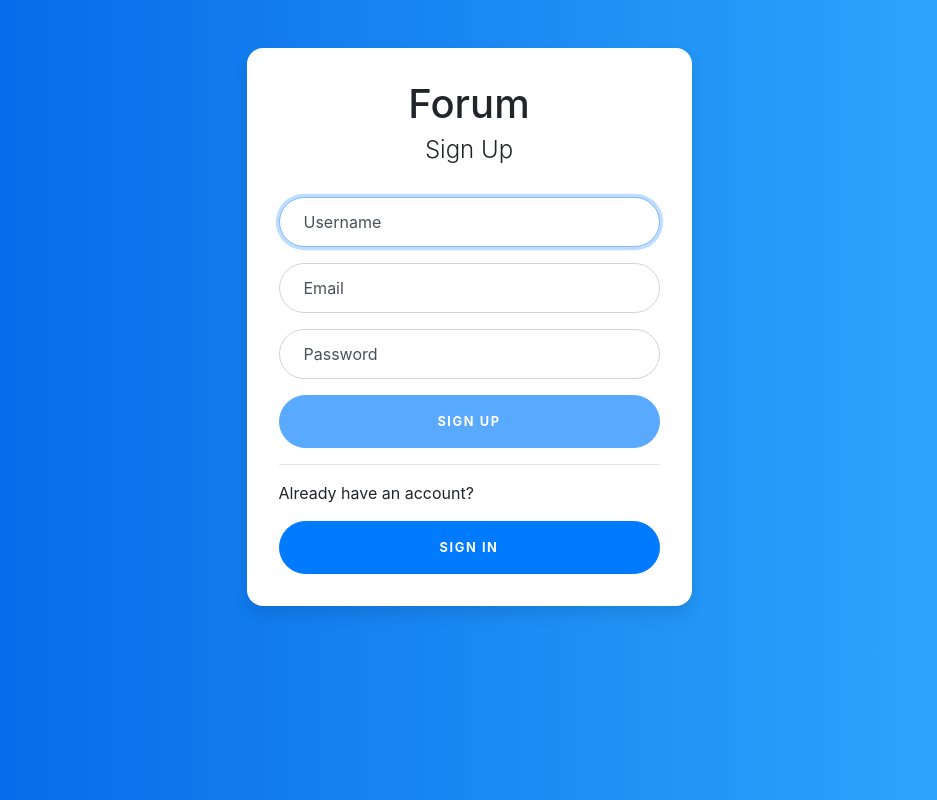
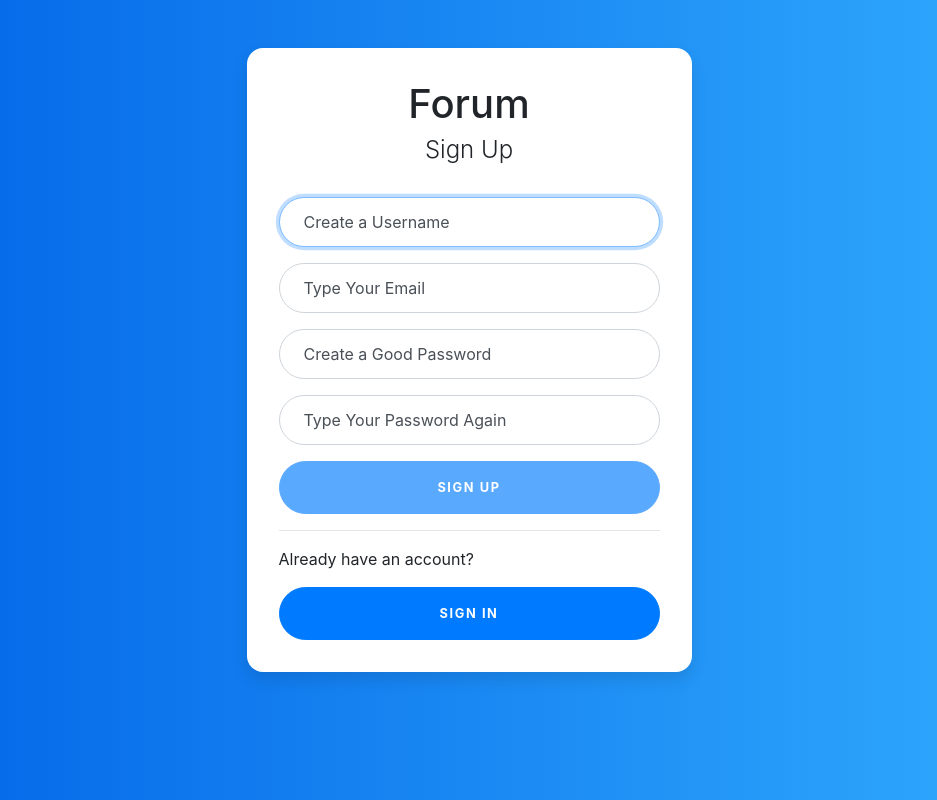
Before and after one commit to kel-lit/DjangoPractice, a Django app: page /account/signup/ in a window 1280 px wide. Shown: the whole page, without its empty margins (171-1108 px from the left). Run offline with Django 3.2, Linux system fonts and the light colour scheme; some libraries are stand-ins or nearby versions.

Commit message:
Adds 'type password again' field to signup

```diff
--- a/core/static/css/core/signup.css
+++ b/core/static/css/core/signup.css
@@ -1,6 +1,7 @@
 .user-taken-tooltip,
 .email-invalid-tooltip,
-.password-invalid-tooltip{
+.password-invalid-tooltip,
+.password-match-invalid-tooltip{
     color: #495057;
     text-align: center;
     transform: translate(0, -10px);
--- /dev/null
+++ b/core/static/css/dashboard/home_base.css
@@ -0,0 +1,5 @@
+* {
+    margin: 0;
+    padding: 0;
+    width: 100%;
+}
--- a/core/static/js/core/accounts.js
+++ b/core/static/js/core/accounts.js
@@ -3,26 +3,41 @@ $(document).ready(function(){
 
     $('.signin-submit').prop('disabled', true);
 
-    var user_valid, email_valid, pass_valid;
-
-    $('.form-control').change(function(){
-        user_valid = $('#inputUsername').attr("data-valid");
-        email_valid = $('#inputEmail').attr("data-valid");
-        pass_valid = $('#inputPassword').attr("data-valid");
-        if (user_valid && email_valid && pass_valid === 'true'){
-            // enable form button when all inputs are valid
-            $('.signin-submit').prop('disabled', false);
-        }
-        else {
-            $('.signin-submit').prop('disabled', true);
-        }
-    });
-
     isUserValid();
     isEmailValid();
     isPassValid();
+    doPasswordsMatch();
 
+    $('.form-control').on('change focusout', isFormValid);
+
+    $('.form-signin').submit(function(e){
+        e.preventDefault();
+        var form = this;
+        $(':focus').blur();
+        if (isFormValid()){
+            this.submit();
+        }
+    });
 });
+
+function isFormValid(){
+
+    var user_valid, email_valid, pass_valid, pass_match;
+
+    user_valid = toBool($('#inputUsername').attr('data-valid'));
+    email_valid = toBool($('#inputEmail').attr('data-valid'));
+    pass_valid = toBool($('#inputPassword').attr('data-valid'));
+    pass_match = toBool($('#inputPasswordMatch').attr('data-valid'));
+    if (user_valid && email_valid && pass_valid && pass_match){
+        // enable form button when all inputs are valid
+        $('.signin-submit').prop('disabled', false);
+        return true;
+    }
+    else {
+        $('.signin-submit').prop('disabled', true);
+        return false;
+    }
+};
 
 function isUserValid(){
 
@@ -68,7 +83,7 @@ function isEmailValid(){
 
 function isPassValid(){
 
-    $('#inputPassword').bind("input", function(){
+    $('#inputPassword').bind('input', function(){
        var pass = $('#inputPassword').val();
        var tooltip = createPasswordTooltip(pass);
        $('.password-invalid-tooltip-text').html(tooltip);
@@ -79,9 +94,7 @@ function isPassValid(){
             validInput(true, "#inputPassword");
         }
         else{
-            console.log(passIsValid(pass));
             if (passIsValid(pass)){
-
                 $('.password-invalid-tooltip').prop('hidden', true);
                 $('#password-check').prop('hidden', false);
                 validInput(true, '#inputPassword')
@@ -91,6 +104,32 @@ function isPassValid(){
                 $('.password-invalid-tooltip').prop('hidden', false);
                 $('#password-check').prop('hidden', true);
                 validInput(false, '#inputPassword')
+            };
+        };
+    });
+};
+
+function doPasswordsMatch(){
+
+    $('#inputPasswordMatch').focusout(function(){
+        var password = $('#inputPassword').val();
+        var match = $('#inputPasswordMatch').val();
+        if (match == ""){
+            //If field is empty, remove tooltip
+            $('.password-match-invalid-tooltip').prop('hidden', true);
+            $('#password-match-check').prop('hidden', true);
+            validInput(true, "#inputPasswordMatch");
+        }
+        else {
+            if (password == match){
+                $('.password-match-invalid-tooltip').prop('hidden', true);
+                $('#password-match-check').prop('hidden', false);
+                validInput(true, '#inputPasswordMatch')
+            }
+            else {
+                $('.password-match-invalid-tooltip').prop('hidden', false);
+                $('#password-match-check').prop('hidden', true);
+                validInput(false, '#inputPasswordMatch')
             };
         };
     });
@@ -212,3 +251,13 @@ function createPasswordTooltip(password){
 
     return tooltip;
 }
+
+function toBool(string){
+
+    if (string == 'true'){
+        return true;
+    }
+    else {
+        return false;
+    }
+}
--- a/core/templates/accounts/signup.html
+++ b/core/templates/accounts/signup.html
@@ -44,7 +44,7 @@ Forum Sign Up
 									<i class="far fa-check-circle"></i>
 								</div>
 							</div>
-                            <label for="inputUsername">Username</label>
+                            <label for="inputUsername">Create a Username</label>
                             <div class="account-tooltip user-taken-tooltip" hidden>
                                 <div class="account-tooltip-text user-taken-tooltip-text">
                                     This username is taken
@@ -60,7 +60,7 @@ Forum Sign Up
 									<i class="far fa-check-circle"></i>
 								</div>
 							</div>
-                            <label for="inputEmail">Email</label>
+                            <label for="inputEmail">Type Your Email</label>
                             <div class="account-tooltip email-invalid-tooltip" hidden>
                                 <div class="account-tooltip-text email-invalid-tooltip-text">
                                     Please enter a valid email
@@ -77,9 +77,25 @@ Forum Sign Up
 									<i class="far fa-check-circle"></i>
 								</div>
 							</div>
-                            <label for="inputPassword">Password</label>
+                            <label for="inputPassword">Create a Good Password</label>
                             <div class="account-tooltip password-invalid-tooltip" hidden>
                                 <div class="account-tooltip-text password-invalid-tooltip-text">
+                                </div>
+                            </div>
+						</div>
+
+						<div class="form-label-group">
+							<input type="password" id="inputPasswordMatch" class="form-control" name="passwordMatch"
+								placeholder="Password" required>
+							<div class="valid-check-container" id="password-match-check" hidden>
+								<div class="valid-check">
+									<i class="far fa-check-circle"></i>
+								</div>
+							</div>
+                            <label for="inputPasswordMatch">Type Your Password Again</label>
+                            <div class="account-tooltip password-match-invalid-tooltip" hidden>
+                                <div class="account-tooltip-text password-match-invalid-tooltip-text">
+									Passwords do not match
                                 </div>
                             </div>
 						</div>
```
Also changed, not shown: core/static/css/dashboard/home_navbar.css (added, +48 -0 lines).
